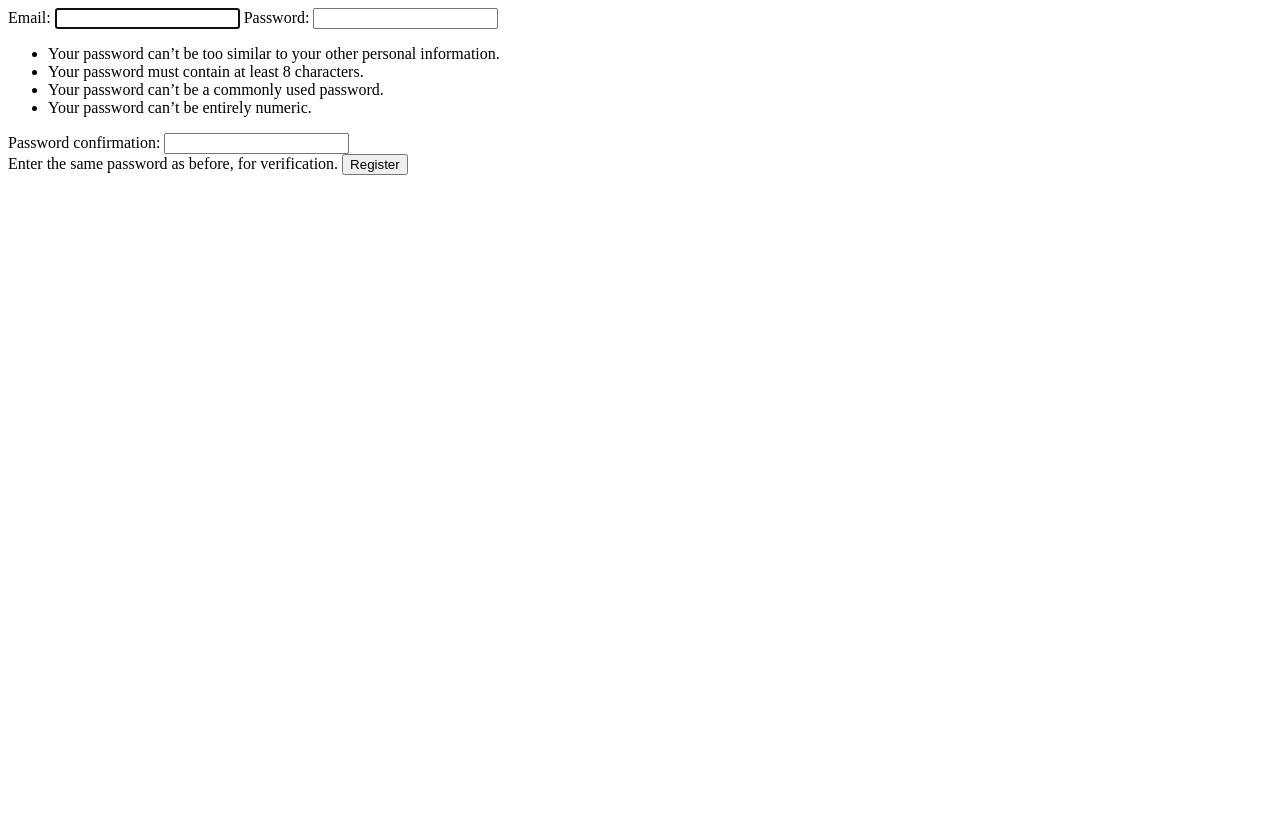
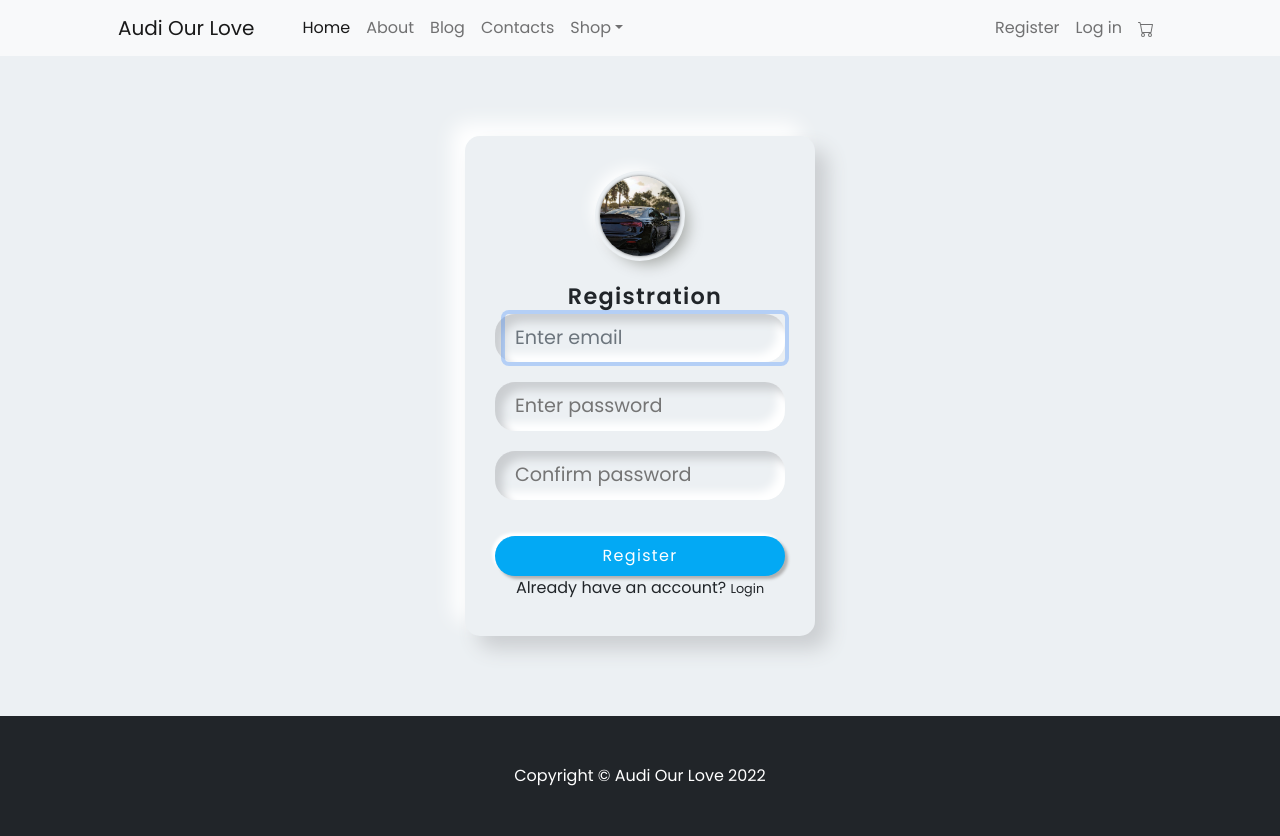
Before and after one commit to MilenPlamenov/django_audi_our_love_shop, a Django app: page /users/register/ in a window 1280 px wide. Before the commit the page ends 175 px from the top, so only its background shows below. Run offline with Django 4.2, Linux system fonts and the light colour scheme.

Commit message:
Added good looking login and register pages

```diff
--- a/audi_our_love_shop_project/shop_authentication/forms.py
+++ b/audi_our_love_shop_project/shop_authentication/forms.py
@@ -1,5 +1,6 @@
+from django import forms
 from django.contrib.auth import get_user_model
-from django.contrib.auth.forms import UserCreationForm
+from django.contrib.auth.forms import UserCreationForm, AuthenticationForm
 
 ShopUser = get_user_model()
 
@@ -8,3 +9,24 @@ class RegisterUsers(UserCreationForm):
     class Meta:
         model = ShopUser
         fields = ('email', 'password1', 'password2')
+        widgets = {
+            'email': forms.TextInput(
+                attrs={
+                    'class': 'form-control',
+                    'placeholder': 'Enter email',
+                }
+            ),
+        }
+
+    def __init__(self, *args, **kwargs):
+        super(RegisterUsers, self).__init__(*args, **kwargs)
+        for field_name in ['email', 'password1', 'password2']:
+            self.fields[field_name].help_text = None
+
+        self.fields['password1'].widget = forms.PasswordInput(attrs={'placeholder': "Enter password"})
+        self.fields['password2'].widget = forms.PasswordInput(attrs={'placeholder': "Confirm password"})
+
+
+class LoginForm(AuthenticationForm):
+    username = forms.CharField(widget=forms.TextInput(attrs={'placeholder': 'Enter your email'}))
+    password = forms.CharField(widget=forms.PasswordInput(attrs={'placeholder': 'Enter your password'}))
--- a/audi_our_love_shop_project/shop_authentication/views.py
+++ b/audi_our_love_shop_project/shop_authentication/views.py
@@ -3,7 +3,7 @@ from django.contrib.auth.views import LoginView
 from django.shortcuts import redirect
 from django.views.generic import CreateView
 
-from audi_our_love_shop_project.shop_authentication.forms import RegisterUsers
+from audi_our_love_shop_project.shop_authentication.forms import RegisterUsers, LoginForm
 
 ShopUser = get_user_model()
 
@@ -23,3 +23,4 @@ class CreateAccount(CreateView):
 
 class LoginAccount(LoginView):
     template_name = 'authentication/login_user.html'
+    form_class = LoginForm
--- /dev/null
+++ b/static/css/authentication/login_and_register.css
@@ -0,0 +1,86 @@
+@import url('https://fonts.googleapis.com/css2?family=Poppins:wght@300;400;500;600;700;800;900&display=swap');
+
+* {
+    margin: 0;
+    padding: 0;
+    box-sizing: border-box;
+    font-family: 'Poppins', sans-serif
+}
+
+body {
+    background: #ecf0f3
+}
+
+.wrapper {
+    max-width: 350px;
+    min-height: 500px;
+    margin: 80px auto;
+    padding: 40px 30px 30px 30px;
+    background-color: #ecf0f3;
+    border-radius: 15px;
+    box-shadow: 13px 13px 20px #cbced1, -13px -13px 20px #fff
+}
+
+.logo {
+    width: 80px;
+    margin: auto
+}
+
+.logo img {
+    width: 100%;
+    height: 80px;
+    object-fit: cover;
+    border-radius: 50%;
+    box-shadow: 0px 0px 3px #5f5f5f, 0px 0px 0px 5px #ecf0f3, 8px 8px 15px #a7aaa7, -8px -8px 15px #fff
+}
+
+.wrapper .name {
+    font-weight: 600;
+    font-size: 1.4rem;
+    letter-spacing: 1.3px;
+    padding-left: 10px;
+    color: #555
+}
+
+.wrapper .form-field input {
+    width: 100%;
+    display: block;
+    border: none;
+    outline: none;
+    background: none;
+    font-size: 1.2rem;
+    color: #666;
+    padding: 10px 15px 10px 10px
+}
+
+.wrapper .form-field {
+    padding-left: 10px;
+    margin-bottom: 20px;
+    border-radius: 20px;
+    box-shadow: inset 8px 8px 8px #cbced1, inset -8px -8px 8px #fff
+}
+
+.wrapper .form-field .fas {
+    color: #555
+}
+
+.wrapper .btn {
+    box-shadow: none;
+    width: 100%;
+    height: 40px;
+    background-color: #03A9F4;
+    color: #fff;
+    border-radius: 25px;
+    box-shadow: 3px 3px 3px #b1b1b1, -3px -3px 3px #fff;
+    letter-spacing: 1.3px
+}
+
+.wrapper .btn:hover {
+    background-color: #039BE5
+}
+
+.wrapper a {
+    text-decoration: none;
+    font-size: 0.8rem;
+    color: #03A9F4
+}
--- a/templates/authentication/create_account.html
+++ b/templates/authentication/create_account.html
@@ -1,16 +1,29 @@
-<!DOCTYPE html>
-<html lang="en">
-<head>
-    <meta charset="UTF-8">
-    <title>Title</title>
-</head>
-<body>
-        <form method="POST" enctype="multipart/form-data">
-            {% csrf_token %}
-            <div class="container form-control w-75 p-2 h-2">
-                {{ form }}
-                <input type="submit" value="Register">
+{% extends 'base.html' %}
+{% load static %}
+{% block title %}<title>Register page</title>{% endblock %}
+
+{% block css %}
+    <link rel="stylesheet" href="{% static 'css/authentication/login_and_register.css' %}">
+{% endblock %}
+
+{% block content %}
+
+    <form method="POST" enctype="multipart/form-data">
+        {% csrf_token %}
+        <div class="wrapper">
+            <div class="logo"><img
+                    src="{% static 'images/winner.jpg' %}"
+                    alt=""></div>
+            <div class="text-center text-dark mt-4 name">Registration</div>
+            <div class="form-field d-flex align-items-center"><span class="far fa-user"></span> {{ form.email }}
             </div>
-        </form>
-</body>
-</html>
+            <div class="form-field d-flex align-items-center"><span class="fas fa-key"></span> {{ form.password1 }}
+            </div>
+            <div class="form-field d-flex align-items-center"><span class="fas fa-key"></span> {{ form.password2 }}
+            </div>
+            <button class="btn mt-3">Register</button>
+            <div class="text-center text-dark fs-6"><span>Already have an account? <a class="text-dark" href="{% url 'login' %}">Login</a></span>
+            </div>
+        </div>
+    </form>
+{% endblock %}
--- a/templates/base.html
+++ b/templates/base.html
@@ -6,9 +6,11 @@
           integrity="sha384-1BmE4kWBq78iYhFldvKuhfTAU6auU8tT94WrHftjDbrCEXSU1oBoqyl2QvZ6jIW3" crossorigin="anonymous">
     <meta charset="UTF-8">
     {% block title %}<title>Main page</title>{% endblock %}
+    {% block css %}
+        <link rel="stylesheet" href="">
+    {% endblock %}
 </head>
 <body>
-
 <!-- Navigation-->
 <nav class="navbar navbar-expand-lg navbar-light bg-light">
     <div class="container px-4 px-lg-5">
@@ -21,6 +23,8 @@
                 <li class="nav-item"><a class="nav-link active" aria-current="page" href="{% url 'index' %}">Home</a>
                 </li>
                 <li class="nav-item"><a class="nav-link" href="#">About</a></li>
+                <li class="nav-item"><a class="nav-link" href="#">Blog</a></li>
+                <li class="nav-item"><a class="nav-link" href="#">Contacts</a></li>
                 <li class="nav-item dropdown">
                     <a class="nav-link dropdown-toggle" id="navbarDropdown" href="#" role="button"
                        data-bs-toggle="dropdown" aria-expanded="false">Shop</a>
@@ -36,6 +40,8 @@
             </ul>
             <ul class="navbar-nav  mb-2 mb-lg-0 ms-lg-4">
                 {% if user.is_authenticated %}
+                    <li class="nav-item"><a class="nav-link" aria-current="page" href="#">{{ request.user }}</a>
+                    </li>
                     <li class="nav-item"><a class="nav-link" aria-current="page" href="{% url 'logout' %}">Log out</a>
                     </li>
                 {% else %}
```
Also changed, not shown: templates/authentication/login_user.html (+28 -16 lines), static/images/winner.jpg (added).
